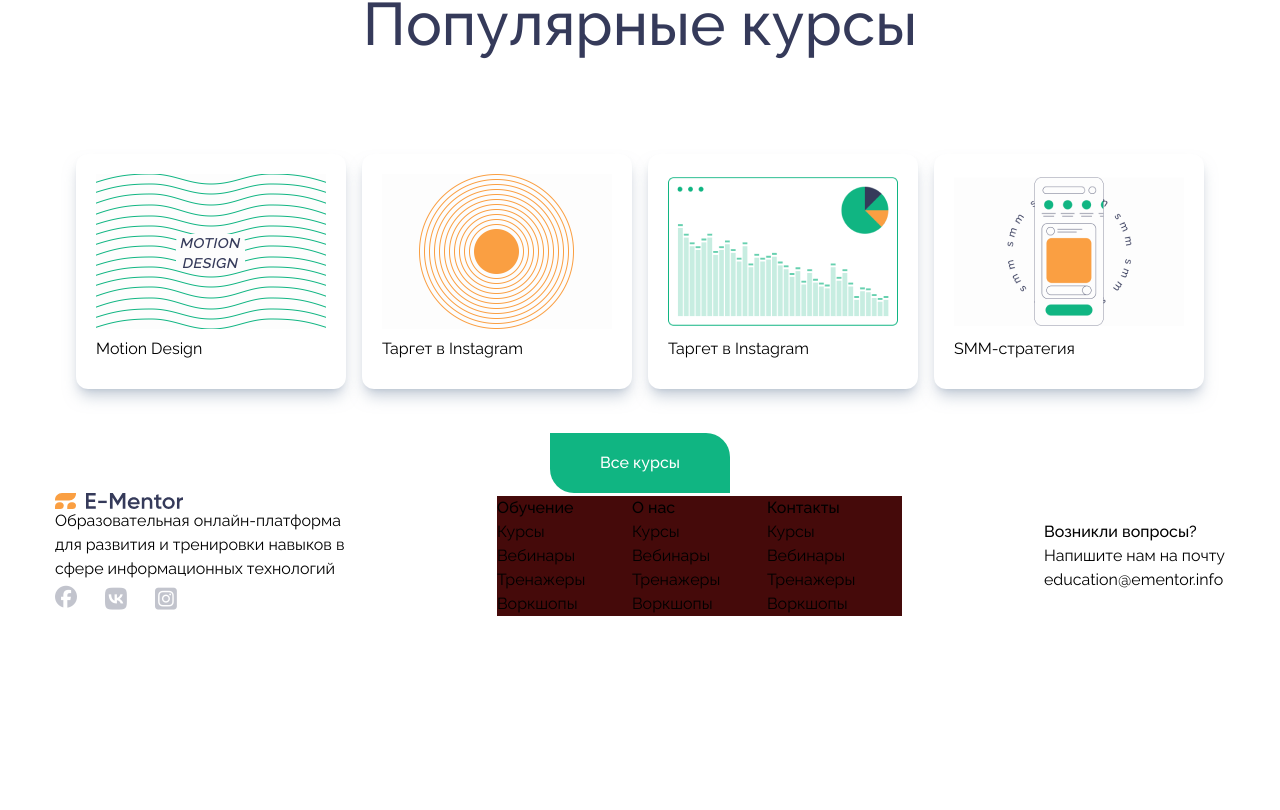
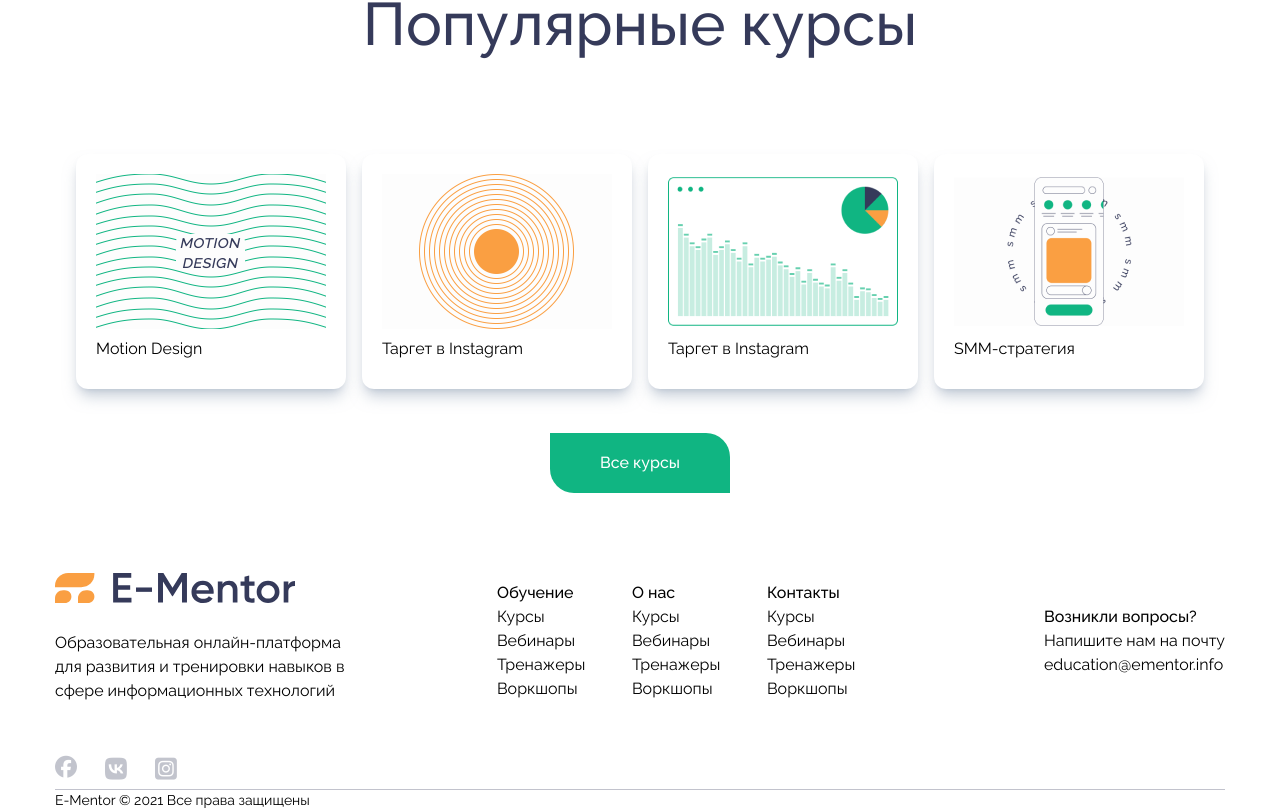
Before and after one commit to IT-LABSacademy/e-mentor, a Vue app: page / in a window 1280 px wide. Shown: the part 2516-3326 px from the top of the page. Before the commit the page ends 3135 px from the top, so only its background shows below. Built offline with nearby package versions, Linux system fonts and the light colour scheme.

Commit message:
feat: finished footer section 20.12.23(17:27)

```diff
--- a/src/components/TheFooter.vue
+++ b/src/components/TheFooter.vue
@@ -1,11 +1,13 @@
 <template>
   <footer class="footer">
-    <div class="container flex items-center justify-between">
-      <!-- LOGO -->
-      <div class="logo">
-        <img src="../assets/images/logotype.svg" alt="" />
-        <p class="max-w-[300px]">
-          Образовательная онлайн-платформа для развития и тренировки навыков в сфере
+    <div class="container">
+      <div class="wrapper flex items-center justify-between">
+
+        <!-- LOGO -->
+        <div class="logo mt-20">
+          <img class="w-60 h-30" src="../assets/images/logotype.svg" alt="" />
+          <p class="max-w-[300px] mt-7 mb-12">
+            Образовательная онлайн-платформа для развития и тренировки навыков в сфере
           информационных технологий
         </p>
         <!-- socials -->
@@ -29,7 +31,7 @@
       </div>
 
       <!-- quickLinks -->
-      <ul class="quickLinks flex items-center justify-between  bg-red-950">
+      <ul class="quickLinks flex items-center justify-between ">
         <li class="w-[135px]" v-for="item in footArr" :key="item">
           <ul>
             <h1>{{ item.title }}</h1>
@@ -47,6 +49,12 @@
         <p>education@ementor.info</p>
       </div>
     </div>
+    <div class="w-full h-[1px] bg-dark/30"></div>
+      <div class="end text-start text-sm">
+        <p>E-Mentor © 2021 Все права защищены</p>
+      </div>
+    </div>
+
   </footer>
 </template>
 
```
